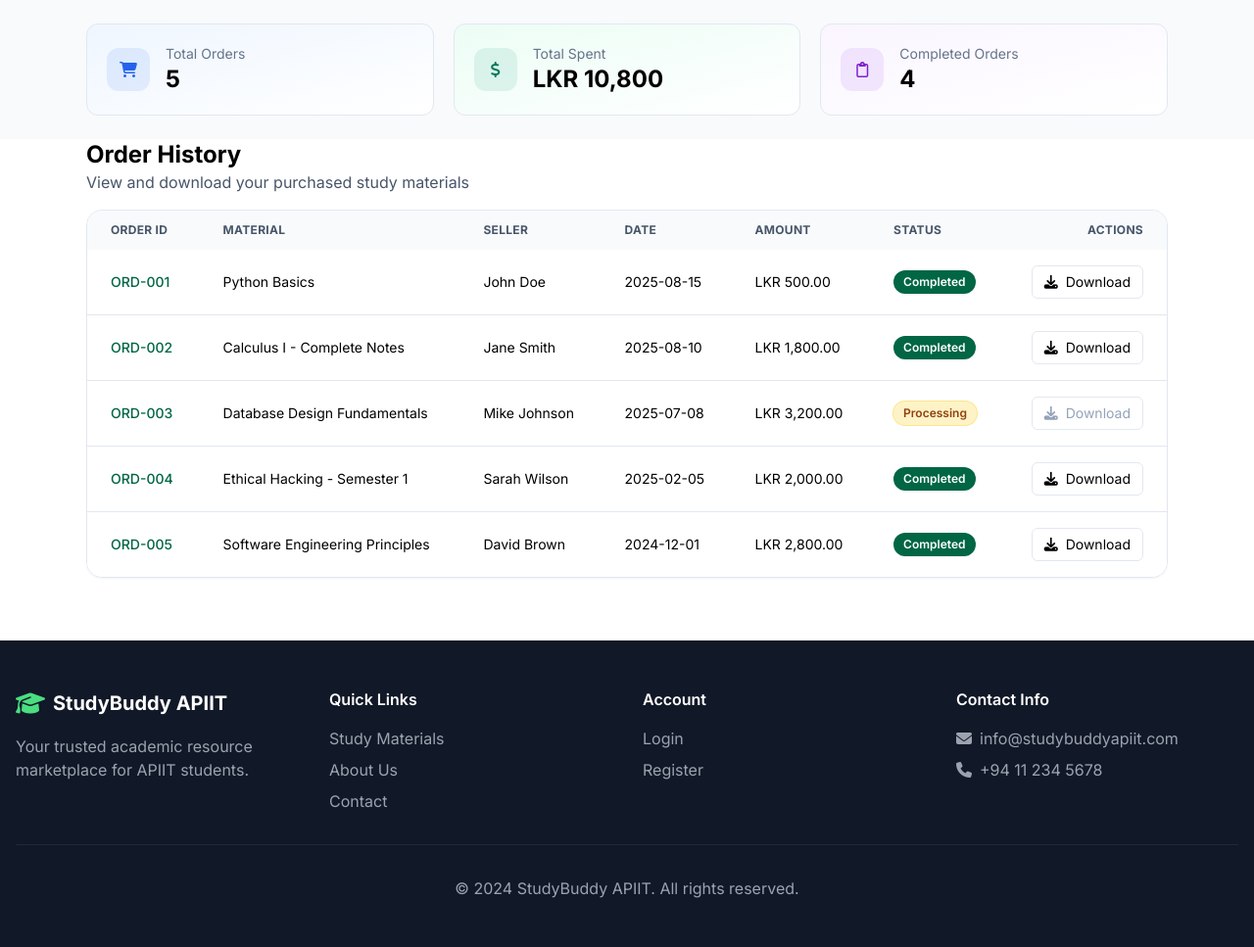
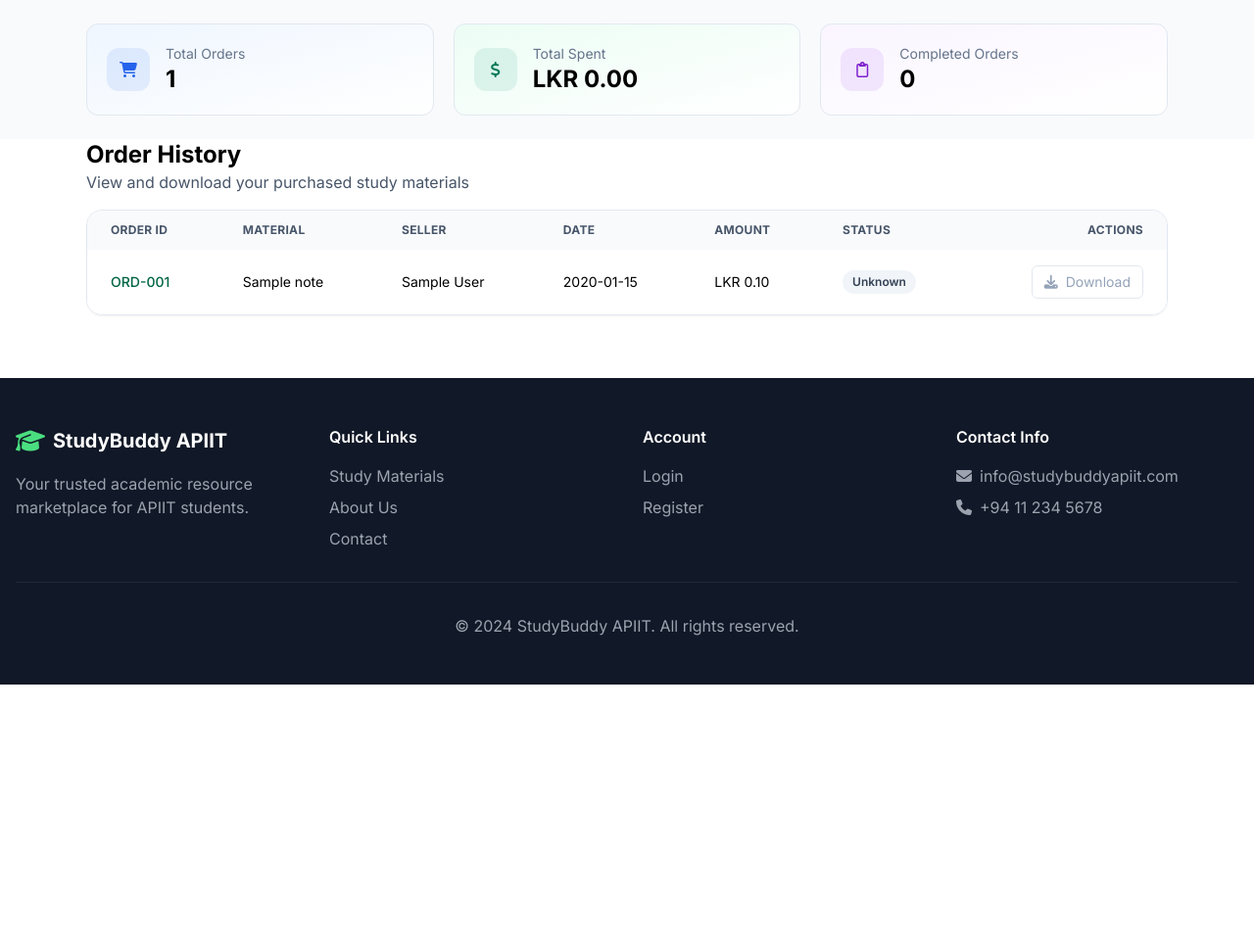
Before and after one commit to nethmipalliyaguruge/StudyBuddy, a PHP site: page /mypurchases.php in a window 1280 px wide. Shown: the part 65-1032 px from the top of the page at 98% size. After the commit the page ends 764 px from the top, so only its background shows below. Run offline with PHP 8.4, Linux system fonts and the light colour scheme; the visitor is signed in with stand-in values (Sample User, id 1); tables that the repository leaves empty or names only in its code hold one stand-in row (values such as "Sample post"); some libraries are stand-ins or nearby versions.

Commit message:
changing purchase page+ adding download page

```diff
--- a/pages/mypurchases.php
+++ b/pages/mypurchases.php
@@ -3,8 +3,49 @@ require_once __DIR__."/../config/config.php";
 require_once __DIR__."/../config/helpers.php";
 require_login();
 
+$user = current_user();
+$buyer_id = (int)$user['id'];
+
+/* ===================== STATS ===================== */
+$statsSql = "
+  SELECT
+    COUNT(*) AS total_orders,
+    COALESCE(SUM(CASE WHEN status IN ('paid','completed') THEN total_paid_cents ELSE 0 END),0) AS total_spent_cents,
+    COALESCE(SUM(CASE WHEN status IN ('paid','completed') THEN 1 ELSE 0 END),0)              AS completed_orders
+  FROM purchases
+  WHERE buyer_id = ?
+";
+$st = $pdo->prepare($statsSql);
+$st->execute([$buyer_id]);
+$stats = $st->fetch(PDO::FETCH_ASSOC) ?: ['total_orders'=>0,'total_spent_cents'=>0,'completed_orders'=>0];
+
+$total_orders      = (int)$stats['total_orders'];
+$total_spent_rs    = number_format(((int)$stats['total_spent_cents'])/100, 2);
+$completed_orders  = (int)$stats['completed_orders'];
+
+/* ===================== ORDERS LIST ===================== */
+$listSql = "
+  SELECT
+    p.id              AS order_id,
+    p.created_at      AS ordered_at,
+    p.total_paid_cents,
+    p.status,
+    n.id              AS note_id,
+    n.title           AS note_title,
+    u.full_name       AS seller_name
+  FROM purchases p
+  JOIN notes n   ON n.id = p.note_id
+  LEFT JOIN users u ON u.id = n.seller_id
+  WHERE p.buyer_id = ?
+  ORDER BY p.created_at DESC, p.id DESC
+";
+$st2 = $pdo->prepare($listSql);
+$st2->execute([$buyer_id]);
+$orders = $st2->fetchAll(PDO::FETCH_ASSOC);
+
 $title = "My Purchases - StudyBuddy APIIT";
-include 'header.php'; ?>
+include 'header.php';
+?>
 <!-- Top summary cards -->
 <section class="bg-slate-50">
   <div class="max-w-6xl mx-auto px-4 sm:px-6 py-6">
@@ -17,7 +58,7 @@ include 'header.php'; ?>
           </div>
           <div>
             <p class="text-slate-500 text-sm">Total Orders</p>
-              <p class="text-2xl font-bold">5</p>
+            <p class="text-2xl font-bold"><?= (int)$total_orders ?></p>
           </div>
         </div>
       </div>
@@ -30,7 +71,7 @@ include 'header.php'; ?>
           </div>
           <div>
             <p class="text-slate-500 text-sm">Total Spent</p>
-              <p class="text-2xl font-bold">LKR 10,800</p>
+            <p class="text-2xl font-bold">LKR <?= $total_spent_rs ?></p>
           </div>
         </div>
       </div>
@@ -43,7 +84,7 @@ include 'header.php'; ?>
           </div>
           <div>
             <p class="text-slate-500 text-sm">Completed Orders</p>
-              <p class="text-2xl font-bold">4</p>
+            <p class="text-2xl font-bold"><?= (int)$completed_orders ?></p>
           </div>
         </div>
       </div>
@@ -73,92 +114,52 @@ include 'header.php'; ?>
           </tr>
         </thead>
         <tbody class="divide-y divide-border bg-white text-sm">
-            <!-- Row 1 -->
+          <?php if (empty($orders)): ?>
+            <tr>
+              <td colspan="7" class="px-6 py-10 text-center text-slate-500">
+                You haven’t purchased any materials yet.
+              </td>
+            </tr>
+          <?php else: ?>
+            <?php foreach ($orders as $o):
+              $oid        = (int)$o['order_id'];
+              $noteId     = (int)$o['note_id'];
+              $amount_rs  = number_format(((int)$o['total_paid_cents'])/100, 2);
+              $ordered_at = $o['ordered_at'] ? date('Y-m-d', strtotime($o['ordered_at'])) : '—';
+              $status     = strtolower(trim((string)$o['status']));
+              $is_done    = in_array($status, ['paid','completed'], true);
+            ?>
             <tr>
               <td class="px-6 py-4">
-                <a href="#" class="text-primary font-medium hover:underline">ORD-001</a>
+                <span class="text-primary font-medium">ORD-<?= str_pad((string)$oid, 3, '0', STR_PAD_LEFT) ?></span>
               </td>
-              <td class="px-6 py-4">Python Basics</td>
-              <td class="px-6 py-4">John Doe</td>
-              <td class="px-6 py-4">2025-08-15</td>
-              <td class="px-6 py-4">LKR 500.00</td>
+              <td class="px-6 py-4"><?= htmlspecialchars($o['note_title'] ?? '—') ?></td>
+              <td class="px-6 py-4"><?= htmlspecialchars($o['seller_name'] ?? '—') ?></td>
+              <td class="px-6 py-4"><?= htmlspecialchars($ordered_at) ?></td>
+              <td class="px-6 py-4">LKR <?= $amount_rs ?></td>
               <td class="px-6 py-4">
+                <?php if ($is_done): ?>
                   <span class="inline-flex items-center rounded-full bg-primary text-white px-2.5 py-1 text-xs font-semibold">Completed</span>
+                <?php elseif (in_array($status, ['processing','pending','created'], true)): ?>
+                  <span class="inline-flex items-center rounded-full bg-amber-100 text-amber-800 px-2.5 py-1 text-xs font-semibold ring-1 ring-amber-200">Processing</span>
+                <?php else: ?>
+                  <span class="inline-flex items-center rounded-full bg-slate-100 text-slate-700 px-2.5 py-1 text-xs font-semibold">Unknown</span>
+                <?php endif; ?>
               </td>
               <td class="px-6 py-4 text-right">
-                <button class="inline-flex items-center gap-2 rounded-md border border-border px-3 py-1.5 hover:bg-slate-50">
+                <?php if ($is_done): ?>
+                  <a href="download.php?id=<?= $noteId ?>" class="inline-flex items-center gap-2 rounded-md border border-border px-3 py-1.5 hover:bg-slate-50">
                     <i class="fa-solid fa-download"></i> Download
-                </button>
-              </td>
-            </tr>
-
-            <!-- Row 2 -->
-            <tr>
-              <td class="px-6 py-4"><a href="#" class="text-primary font-medium hover:underline">ORD-002</a></td>
-              <td class="px-6 py-4">Calculus I - Complete Notes</td>
-              <td class="px-6 py-4">Jane Smith</td>
-              <td class="px-6 py-4">2025-08-10</td>
-              <td class="px-6 py-4">LKR 1,800.00</td>
-              <td class="px-6 py-4">
-                <span class="inline-flex items-center rounded-full bg-primary text-white px-2.5 py-1 text-xs font-semibold">Completed</span>
-              </td>
-              <td class="px-6 py-4 text-right">
-                <button class="inline-flex items-center gap-2 rounded-md border border-border px-3 py-1.5 hover:bg-slate-50">
-                  <i class="fa-solid fa-download"></i> Download
-                </button>
-              </td>
-            </tr>
-
-            <!-- Row 3 -->
-            <tr>
-              <td class="px-6 py-4"><a href="#" class="text-primary font-medium hover:underline">ORD-003</a></td>
-              <td class="px-6 py-4">Database Design Fundamentals</td>
-              <td class="px-6 py-4">Mike Johnson</td>
-              <td class="px-6 py-4">2025-07-08</td>
-              <td class="px-6 py-4">LKR 3,200.00</td>
-              <td class="px-6 py-4">
-                <span class="inline-flex items-center rounded-full bg-amber-100 text-amber-800 px-2.5 py-1 text-xs font-semibold ring-1 ring-amber-200">Processing</span>
-              </td>
-              <td class="px-6 py-4 text-right">
+                  </a>
+                <?php else: ?>
                   <button class="inline-flex items-center gap-2 rounded-md border border-border px-3 py-1.5 text-slate-400 cursor-not-allowed" disabled>
                     <i class="fa-solid fa-download"></i> Download
                   </button>
+                <?php endif; ?>
               </td>
             </tr>
-
-            <!-- Row 4 -->
-            <tr>
-              <td class="px-6 py-4"><a href="#" class="text-primary font-medium hover:underline">ORD-004</a></td>
-              <td class="px-6 py-4">Ethical Hacking - Semester 1</td>
-              <td class="px-6 py-4">Sarah Wilson</td>
-              <td class="px-6 py-4">2025-02-05</td>
-              <td class="px-6 py-4">LKR 2,000.00</td>
-              <td class="px-6 py-4">
-                <span class="inline-flex items-center rounded-full bg-primary text-white px-2.5 py-1 text-xs font-semibold">Completed</span>
-              </td>
-              <td class="px-6 py-4 text-right">
-                <button class="inline-flex items-center gap-2 rounded-md border border-border px-3 py-1.5 hover:bg-slate-50">
-                  <i class="fa-solid fa-download"></i> Download
-                </button>
-              </td>
-            </tr>
-
-            <!-- Row 5 -->
-            <tr>
-              <td class="px-6 py-4"><a href="#" class="text-primary font-medium hover:underline">ORD-005</a></td>
-              <td class="px-6 py-4">Software Engineering Principles</td>
-              <td class="px-6 py-4">David Brown</td>
-              <td class="px-6 py-4">2024-12-01</td>
-              <td class="px-6 py-4">LKR 2,800.00</td>
-              <td class="px-6 py-4">
-                <span class="inline-flex items-center rounded-full bg-primary text-white px-2.5 py-1 text-xs font-semibold">Completed</span>
-              </td>
-              <td class="px-6 py-4 text-right">
-                <button class="inline-flex items-center gap-2 rounded-md border border-border px-3 py-1.5 hover:bg-slate-50">
-                  <i class="fa-solid fa-download"></i> Download
-                </button>
-              </td>
-            </tr>
+            <?php endforeach; ?>
+          <?php endif; ?>
         </tbody>
       </table>
     </div>
```
Also changed, not shown: pages/download.php (added, +40 -0 lines). Lines whose indentation alone changed are shown as unchanged.
